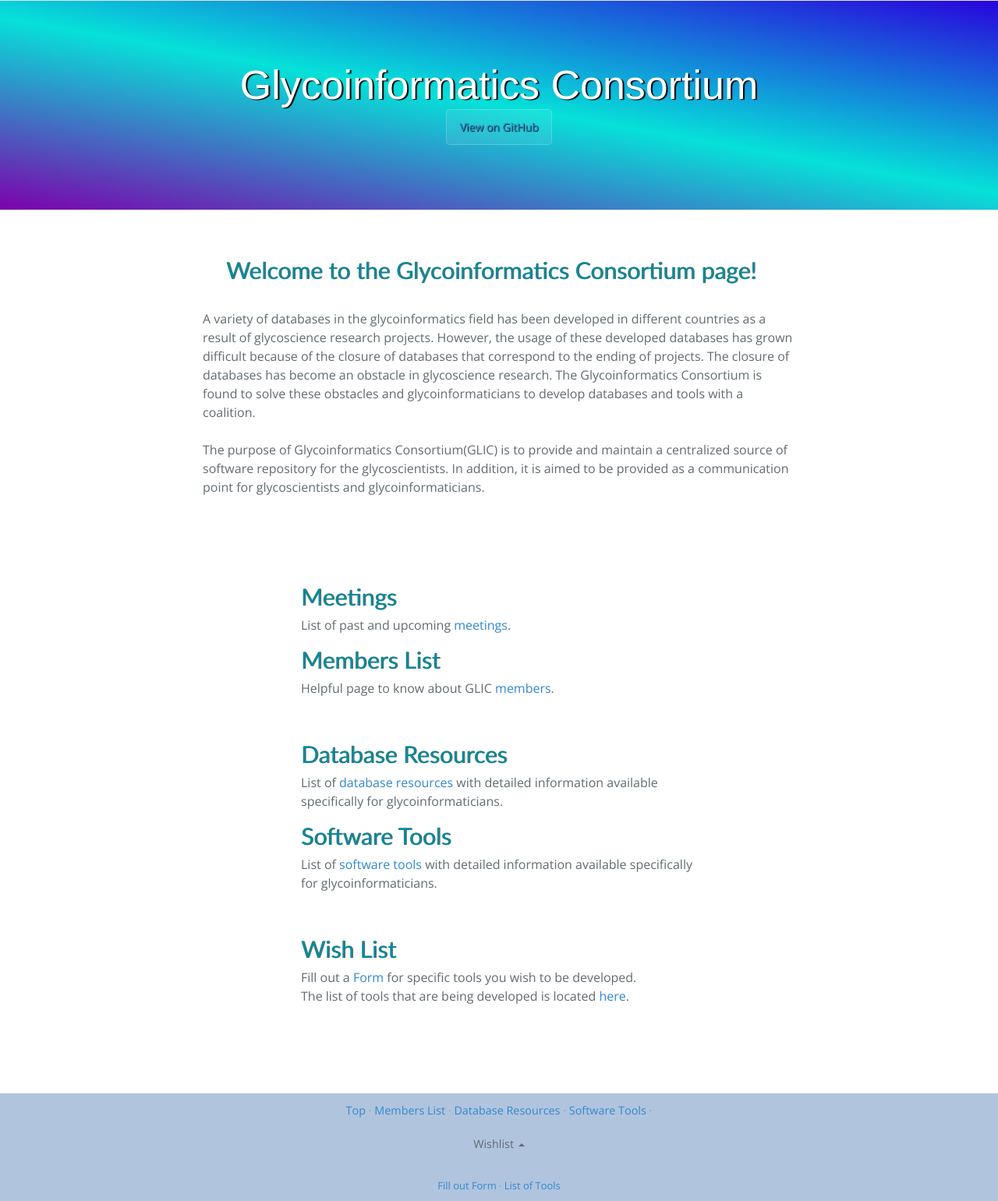
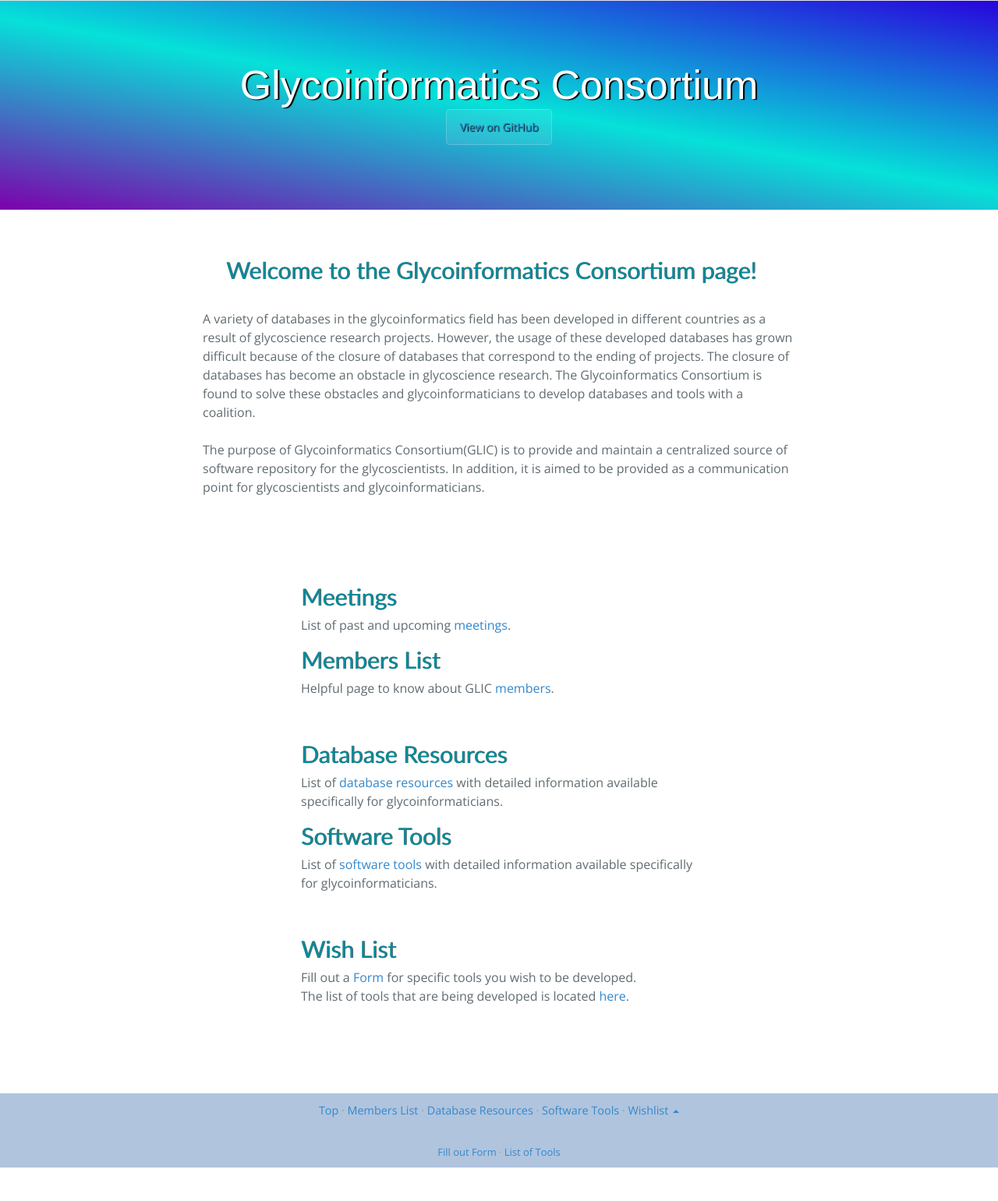
Before and after one commit to AokiCE/testglicpage, a Jekyll site: the page built from index.md, in a window 1280 px wide. Shown: the whole page at 78% size. Built offline with Jekyll 4.4.1, drawn with Linux system fonts in a browser that asks for light colours; nearby versions of some CDN libraries; after the commit the page ends 1498 px from its top, so only the background shows below that.

Commit message:
Update menu.html

```diff
--- a/_includes/menu.html
+++ b/_includes/menu.html
@@ -7,11 +7,12 @@
             <li class="menu-item"><a href="https://aokice.github.io/testglicpage/member" >Members List</a></li>
             <li class="menu-item"><a href="https://aokice.github.io/testglicpage/database" >Database Resources</a></li>
             <li class="menu-item"><a href="https://aokice.github.io/testglicpage/software" >Software Tools</a></li>
-            <li class="dropup">
-          <div class="dropup-toggle" data-toggle="dropup" href="#">Wishlist <span class="caret"></span></div>
+
+              <li class="dropup">
+          <a class="dropup-toggle" data-toggle="dropup" href="#">Wishlist <span class="caret"></span></a>
           <ul class="dropup-menu">
             <li><a href="https://aokice.github.io/testglicpage/wishList/" target="_blank">Fill out Form</a></li>
             <li><a href="https://aokice.github.io/testglicpage/wishList/toolsList" target="_blank">List of Tools</a></li>
-          </ul>
+                  </ul></li>
           </ul>
         </div>
```
